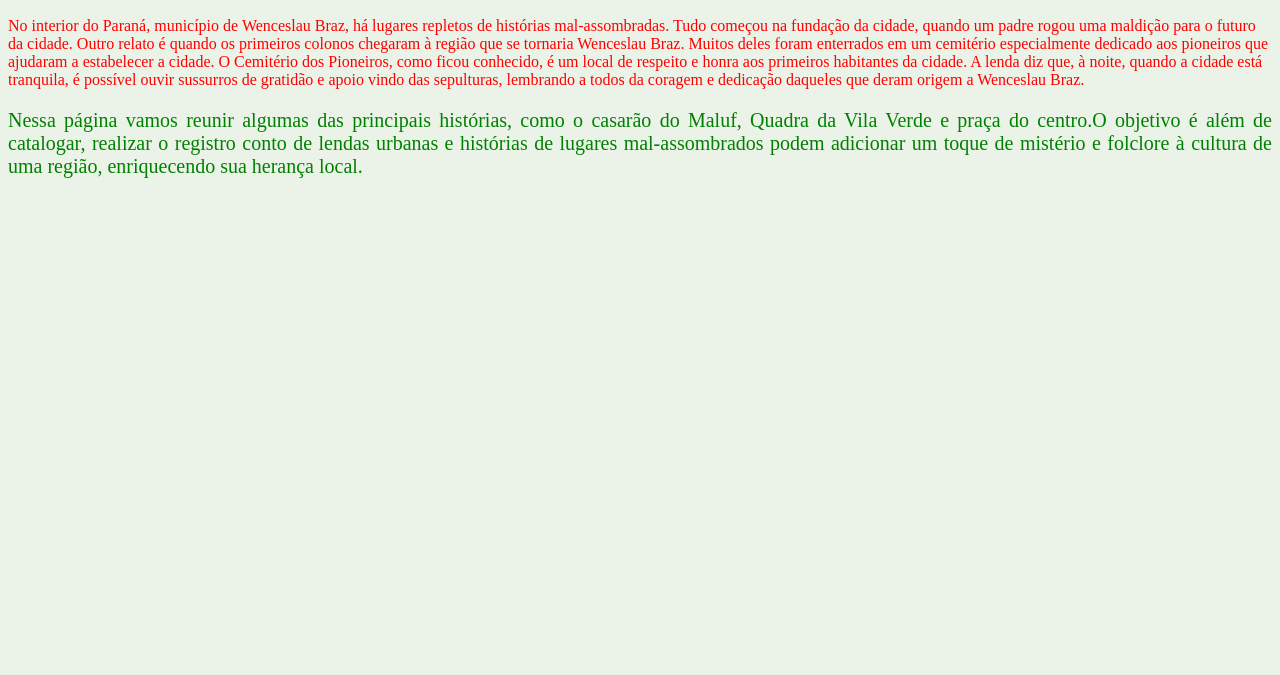
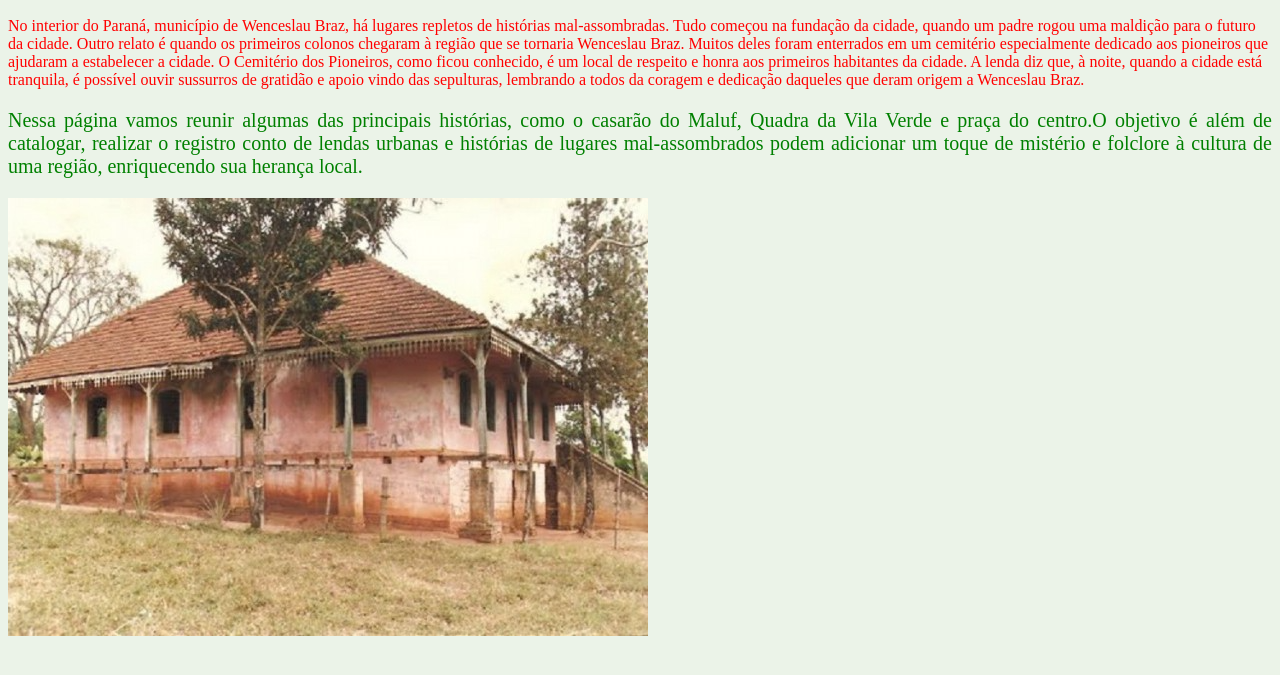
Before and after one commit to kheronn/ge_pensamento_turma_ap, a plain HTML site: page index.html in a window 1280 px wide. Shown: the part 57-732 px from the top of the page. Drawn offline with Linux system fonts and the light colour scheme.

Commit message:
adicionando imagens

```diff
--- a/index.html
+++ b/index.html
@@ -29,6 +29,9 @@
         sua herança local.
     </p>
 
+    <img src="casarao.jpg" alt="Casarão mal-assombrado">
+
+
 </body>
 
 </html>
```
